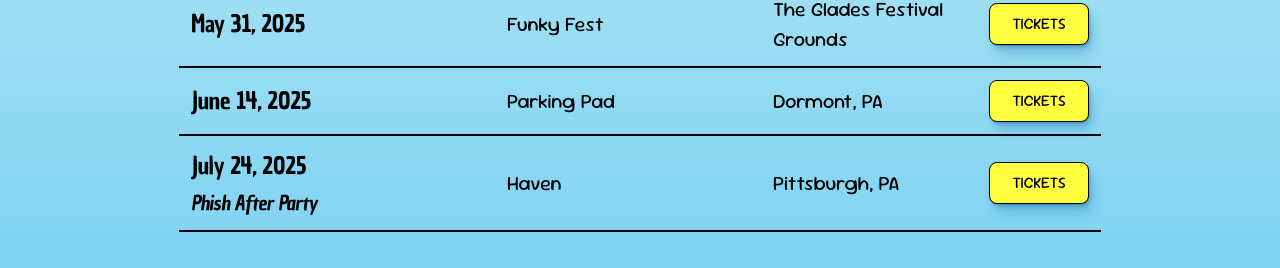
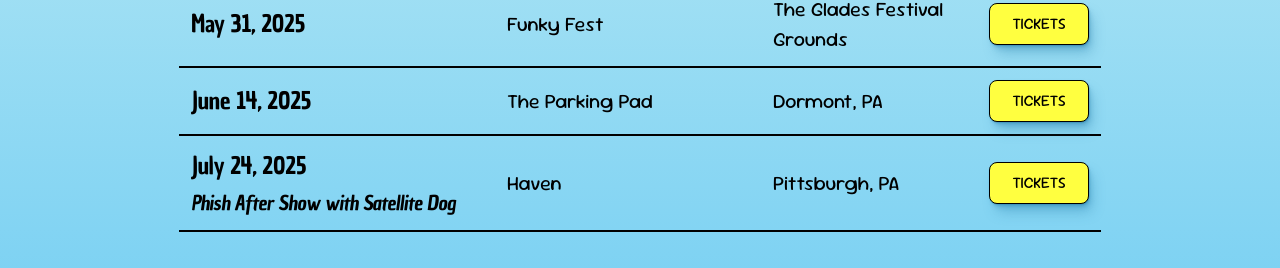
Before and after one commit to danielkurtsawyer/wild-blue-yonder, a React (Vite) app in the folder wild-blue-yonder-website/: page /shows in a window 1280 px wide. Shown: the part 260-528 px from the top of the page. Built offline with nearby package versions, Linux system fonts and the light colour scheme.

Commit message:
Update ticket links

```diff
--- a/wild-blue-yonder-website/src/components/UpcomingShows/shows.js
+++ b/wild-blue-yonder-website/src/components/UpcomingShows/shows.js
@@ -7,16 +7,17 @@ const shows = [
   },
   {
     date: "June 14, 2025",
-    name: "Parking Pad",
+    name: "The Parking Pad",
     location: "Dormont, PA",
-    ticketLink: "https://google.com",
+    ticketLink:
+      "https://www.eventbrite.com/e/wild-blue-yonder-live-from-the-parking-pad-tickets-1247157273979?aff=ebdsshios",
   },
   {
     date: "July 24, 2025",
     name: "Haven",
     location: "Pittsburgh, PA",
-    title: "Phish After Party",
-    ticketLink: "https://google.com",
+    title: "Phish After Show with Satellite Dog",
+    ticketLink: "https://indietix.org/events/postgenre/06242025",
   },
 ];
 
```
